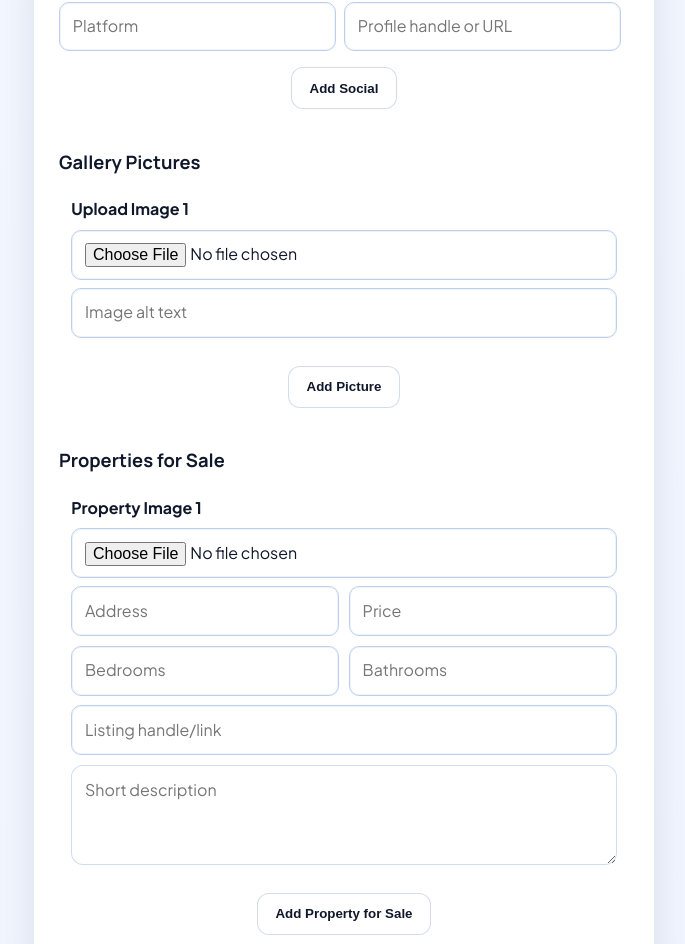
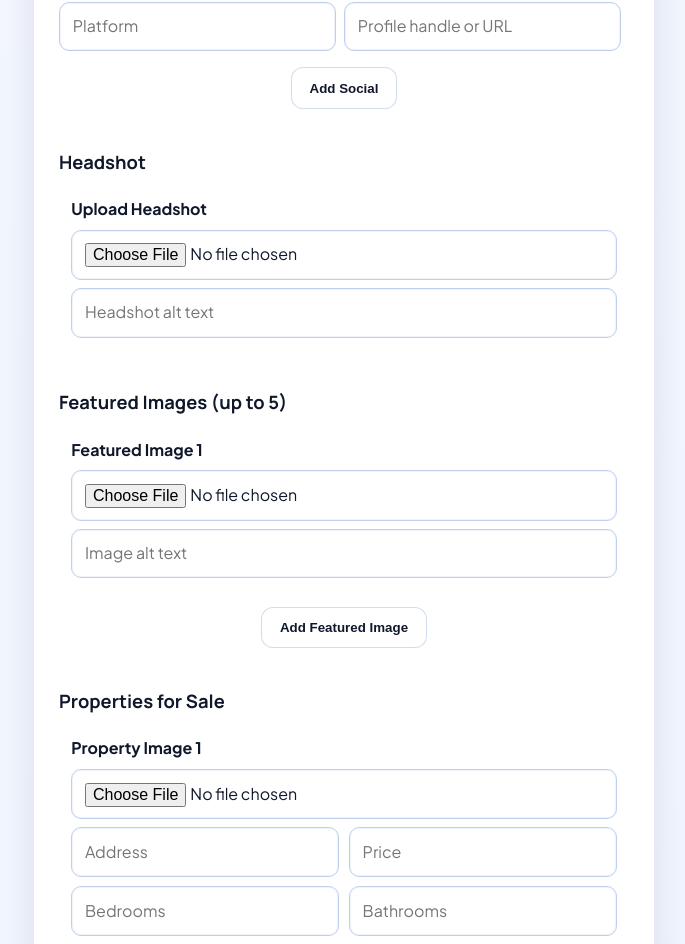
Before and after one commit to xSunnyyy/AgentOS, a Next.js app: page /start-free-trial in a window 1280 px wide. Shown: the part 1098-2042 px from the top of the page, without its empty margins (296-981 px from the left). Built offline with nearby package versions, Linux system fonts and the light colour scheme.

Commit message:
Improve preview media inputs and polish live-demo visual styling

```diff
--- a/pages/start-free-trial.js
+++ b/pages/start-free-trial.js
@@ -19,6 +19,7 @@ const fileToDataUrl = (file) => new Promise((resolve, reject) => {
 export default function StartFreeTrialPage() {
   const formRef = useRef(null);
   const [step, setStep] = useState('form');
+  const [activeMediaIndex, setActiveMediaIndex] = useState(0);
   const [saleStartIndex, setSaleStartIndex] = useState(0);
   const [soldStartIndex, setSoldStartIndex] = useState(0);
   const [form, setForm] = useState({
@@ -33,7 +34,8 @@ export default function StartFreeTrialPage() {
     specializations: '',
     associatedCompany: '',
     socials: [createSocial()],
-    pictures: [createPicture()],
+    headshot: createPicture(),
+    galleryImages: [createPicture()],
     propertiesForSale: [createSaleProperty()],
     soldProperties: [createSoldProperty()],
     testimonials: [createTestimonial()],
@@ -82,7 +84,8 @@ export default function StartFreeTrialPage() {
     { heading: 'Associated Company', content: form.associatedCompany },
   ];
 
-  const galleryImages = [...form.pictures.map((item) => item.image).filter(Boolean), ...defaultGallery].slice(0, 6);
+  const featuredImages = [...form.galleryImages.map((item) => item.image).filter(Boolean), ...defaultGallery].slice(0, 5);
+  const activeMediaItem = featuredImages[activeMediaIndex] || defaultGallery[0];
   const visiblePropertyCount = 3;
   const getVisibleProperties = (items, startIndex) =>
     Array.from({ length: Math.min(visiblePropertyCount, items.length) }, (_, offset) => items[(startIndex + offset) % items.length]);
@@ -101,6 +104,14 @@ export default function StartFreeTrialPage() {
       }
       return current === 0 ? items.length - 1 : current - 1;
     });
+  };
+
+  const showPreviousMedia = () => {
+    setActiveMediaIndex((current) => (current === 0 ? featuredImages.length - 1 : current - 1));
+  };
+
+  const showNextMedia = () => {
+    setActiveMediaIndex((current) => (current === featuredImages.length - 1 ? 0 : current + 1));
   };
 
   if (step === 'preview') {
@@ -133,14 +144,18 @@ export default function StartFreeTrialPage() {
                 </div>
 
                 <div className="agent-headshot-wrap">
-                  <img className="agent-headshot" src={galleryImages[0] || defaultGallery[0]} alt={form.agentName ? `${form.agentName} headshot` : 'Agent headshot'} />
+                  <img className="agent-headshot" src={form.headshot.image || defaultGallery[0]} alt={form.headshot.alt || (form.agentName ? `${form.agentName} headshot` : 'Agent headshot')} />
                 </div>
               </div>
 
               <div className="featured-showcase">
                 <div className="featured-media-card trial-preview-gallery">
                   <div className="featured-media-view" role="region" aria-label="Featured property images">
-                    <img src={galleryImages[1] || galleryImages[0] || defaultGallery[1]} alt="Featured media" />
+                    <img src={activeMediaItem} alt="Featured media" />
+                    <div className="media-overlay-controls">
+                      <button type="button" className="media-arrow" onClick={showPreviousMedia} aria-label="View previous featured image">←</button>
+                      <button type="button" className="media-arrow" onClick={showNextMedia} aria-label="View next featured image">→</button>
+                    </div>
                   </div>
                 </div>
 
@@ -357,17 +372,33 @@ export default function StartFreeTrialPage() {
                 </div>
 
                 <div className="trial-group">
-                  <h2>Gallery Pictures</h2>
-                  {form.pictures.map((picture, index) => (
-                    <div key={`picture-${index}`} className="trial-card">
-                      <label>Upload Image {index + 1}</label>
-                      <input type="file" accept="image/*" onChange={async (event) => updateArrayFile('pictures', index, 'image', event.target.files?.[0])} />
-                      <input type="text" placeholder="Image alt text" value={picture.alt} onChange={(event) => updateArrayField('pictures', index, 'alt', event.target.value)} />
-                      {picture.image && <img className="trial-upload-preview" src={picture.image} alt={picture.alt || `Upload ${index + 1}`} />}
-                      {form.pictures.length > 1 && <button type="button" className="btn btn-secondary" onClick={() => removeArrayItem('pictures', index)}>Remove</button>}
+                  <h2>Headshot</h2>
+                  <div className="trial-card">
+                    <label>Upload Headshot</label>
+                    <input type="file" accept="image/*" onChange={async (event) => {
+                      const image = event.target.files?.[0] ? await fileToDataUrl(event.target.files[0]) : '';
+                      setForm((prev) => ({ ...prev, headshot: { ...prev.headshot, image } }));
+                    }}
+                    />
+                    <input type="text" placeholder="Headshot alt text" value={form.headshot.alt} onChange={(event) => setForm((prev) => ({ ...prev, headshot: { ...prev.headshot, alt: event.target.value } }))} />
+                    {form.headshot.image && <img className="trial-upload-preview" src={form.headshot.image} alt={form.headshot.alt || 'Headshot'} />}
+                  </div>
+                </div>
+
+                <div className="trial-group">
+                  <h2>Featured Images (up to 5)</h2>
+                  {form.galleryImages.map((picture, index) => (
+                    <div key={`gallery-${index}`} className="trial-card">
+                      <label>Featured Image {index + 1}</label>
+                      <input type="file" accept="image/*" onChange={async (event) => updateArrayFile('galleryImages', index, 'image', event.target.files?.[0])} />
+                      <input type="text" placeholder="Image alt text" value={picture.alt} onChange={(event) => updateArrayField('galleryImages', index, 'alt', event.target.value)} />
+                      {picture.image && <img className="trial-upload-preview" src={picture.image} alt={picture.alt || `Featured ${index + 1}`} />}
+                      {form.galleryImages.length > 1 && <button type="button" className="btn btn-secondary" onClick={() => removeArrayItem('galleryImages', index)}>Remove</button>}
                     </div>
                   ))}
-                  <button type="button" className="btn btn-secondary" onClick={() => addArrayItem('pictures', createPicture)}>Add Picture</button>
+                  {form.galleryImages.length < 5 && (
+                    <button type="button" className="btn btn-secondary" onClick={() => addArrayItem('galleryImages', createPicture)}>Add Featured Image</button>
+                  )}
                 </div>
 
                 <div className="trial-group">
--- a/styles/globals.css
+++ b/styles/globals.css
@@ -1123,13 +1123,17 @@ textarea {
 }
 
 .live-demo-shell {
-  --glass-surface: rgba(255, 255, 255, 0.42);
-  --glass-border: rgba(255, 255, 255, 0.52);
+  --glass-surface: rgba(10, 18, 34, 0.52);
+  --glass-border: rgba(130, 151, 182, 0.45);
   border: 1px solid var(--border);
   border-radius: 22px;
-  background: color-mix(in oklab, var(--surface) 86%, transparent);
+  background: color-mix(in oklab, var(--surface) 94%, white);
   box-shadow: var(--shadow-soft);
   padding: clamp(1rem, 2.5vw, 2rem);
+}
+
+.live-demo-page .container {
+  max-width: min(1480px, 97vw);
 }
 
 .live-demo-shell h1 {
@@ -1150,7 +1154,7 @@ textarea {
 
 .live-demo-shell > section,
 .live-demo-shell > .featured-showcase {
-  margin-top: 2.6rem;
+  margin-top: 1.8rem;
 }
 
 .agent-hero {
@@ -1186,9 +1190,9 @@ textarea {
   font-weight: 600;
   text-align: center;
   text-decoration: none;
-  color: var(--text);
+  color: #eaf2ff;
   backdrop-filter: blur(12px) saturate(120%);
-  box-shadow: inset 0 1px 0 rgba(255, 255, 255, 0.5);
+  box-shadow: inset 0 1px 0 rgba(255, 255, 255, 0.18);
 }
 
 .social-chip:hover,
@@ -1212,7 +1216,7 @@ textarea {
 }
 
 .featured-showcase {
-  margin-top: 1.4rem;
+  margin-top: 0.75rem;
   display: grid;
   grid-template-columns: 1.45fr 1fr;
   gap: 1rem;
```
